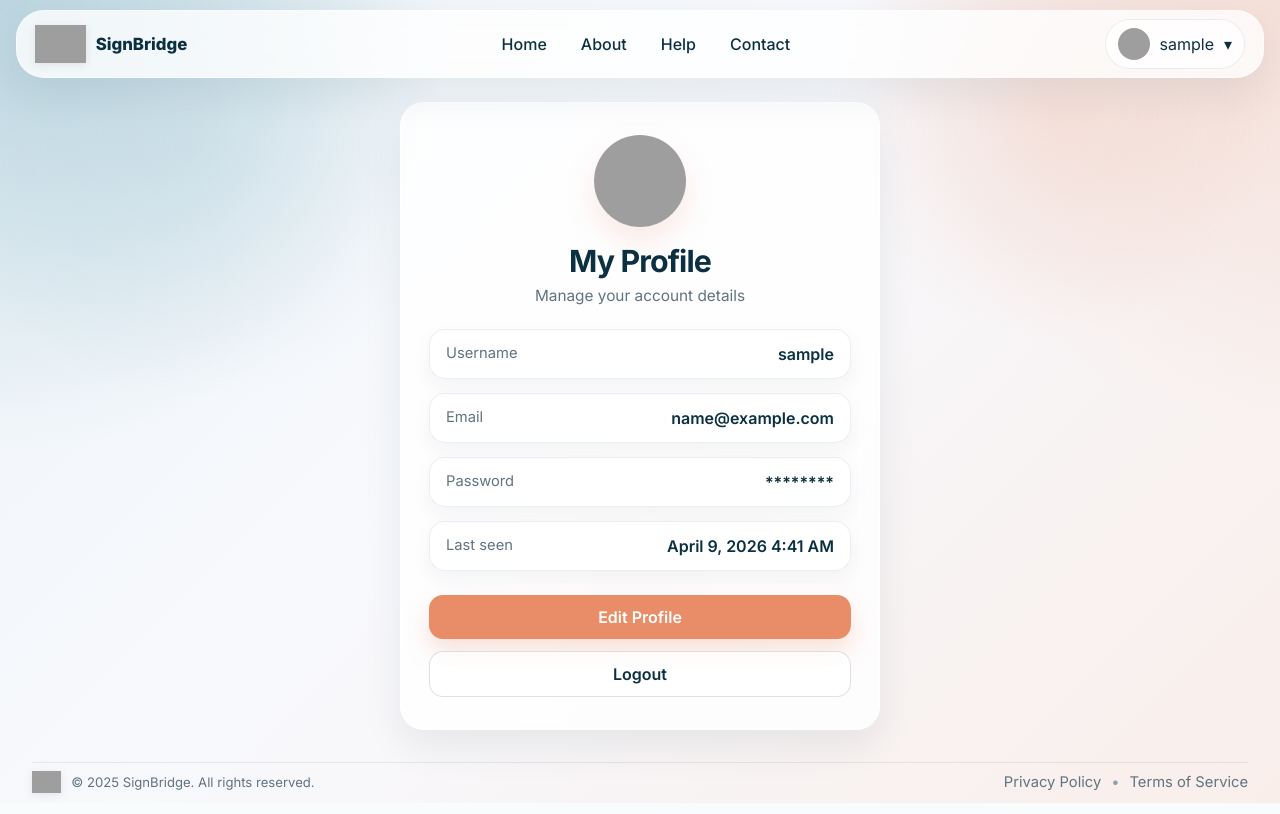
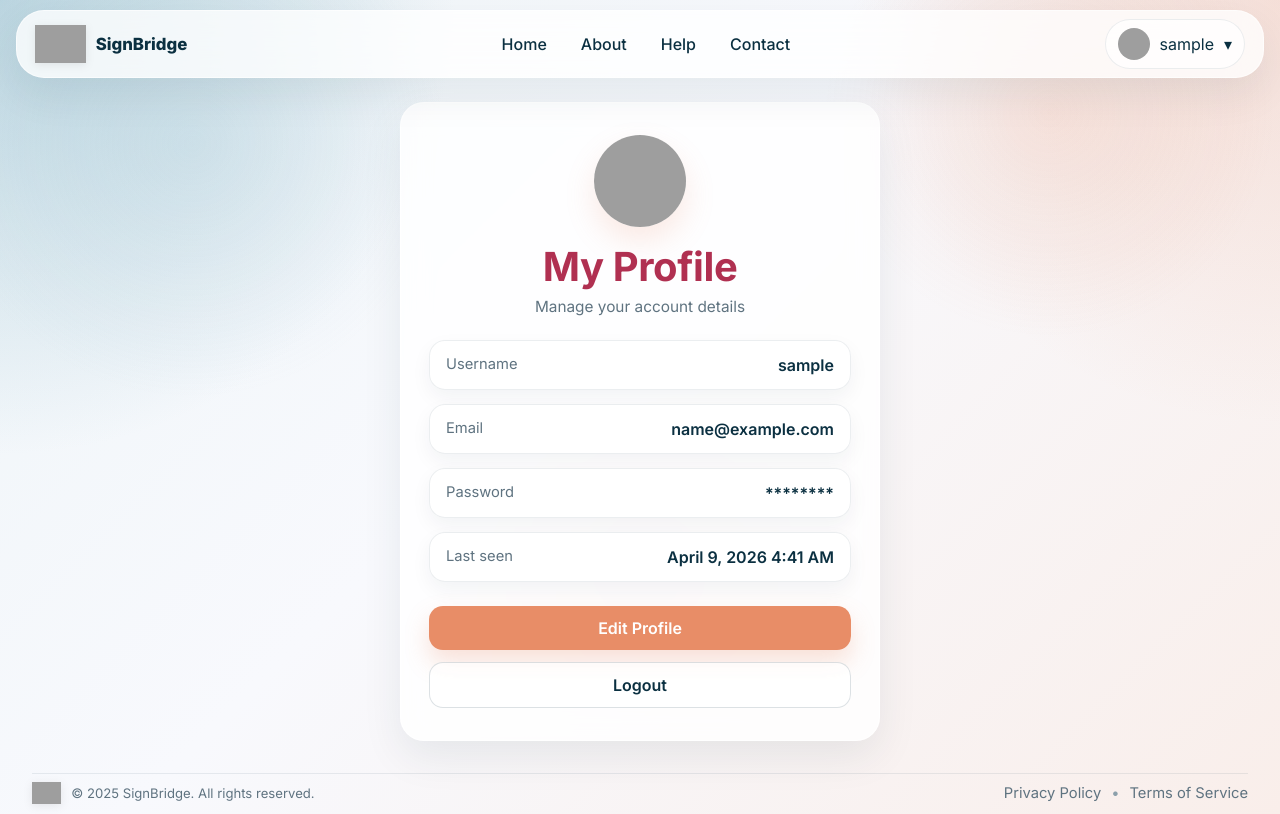
Before and after one commit to nuhaaaaaaa24/SignBridge, a Flask app: page /your-account/profile in a window 1280 px wide. Run offline with Flask 3, Linux system fonts and the light colour scheme; the visitor is signed in with stand-in values (Sample User, id 1); some libraries are stand-ins or nearby versions; grey boxes are pictures that could not be loaded.

Commit message:
section title colour changes

```diff
--- a/app/templates/admin/admin-dashboard.html
+++ b/app/templates/admin/admin-dashboard.html
@@ -15,7 +15,7 @@ same as index page. pls update
 <main class="admin-main">
     <section class="admin-section container">
         <div class="section-intro">
-            <h1>Admin Dashboard</h1>
+            <p class="section-title">Admin Dashboard</p>
             <p class="section-lead">
                 Manage user roles, blocked accounts, and administrative actions.
             </p>
--- a/app/templates/user/user.html
+++ b/app/templates/user/user.html
@@ -21,7 +21,7 @@ same as index page. pls update
                 src="{{ user.avatar(128) }}"
                 alt="Profile avatar"
                 style="width: 92px; height: 92px; margin: 0 auto 18px; border-radius: 50%; box-shadow: 0 14px 30px rgba(232, 141, 103, 0.18);">
-            <h1>My Profile</h1>
+            <p class="section-title">My Profile</p>
             <p class="simple-profile-subtitle">Manage your account details</p>
 
             <!-- Mini card with aligned details -->
```
